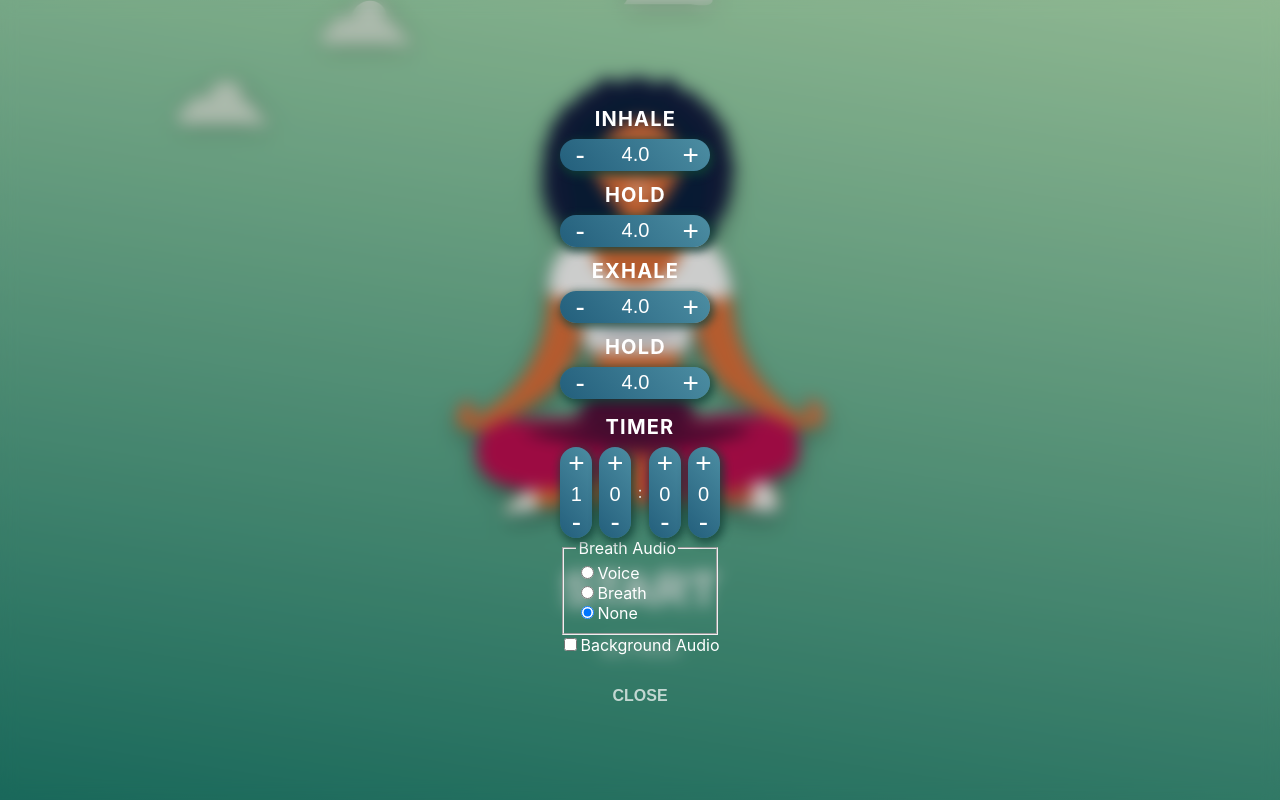
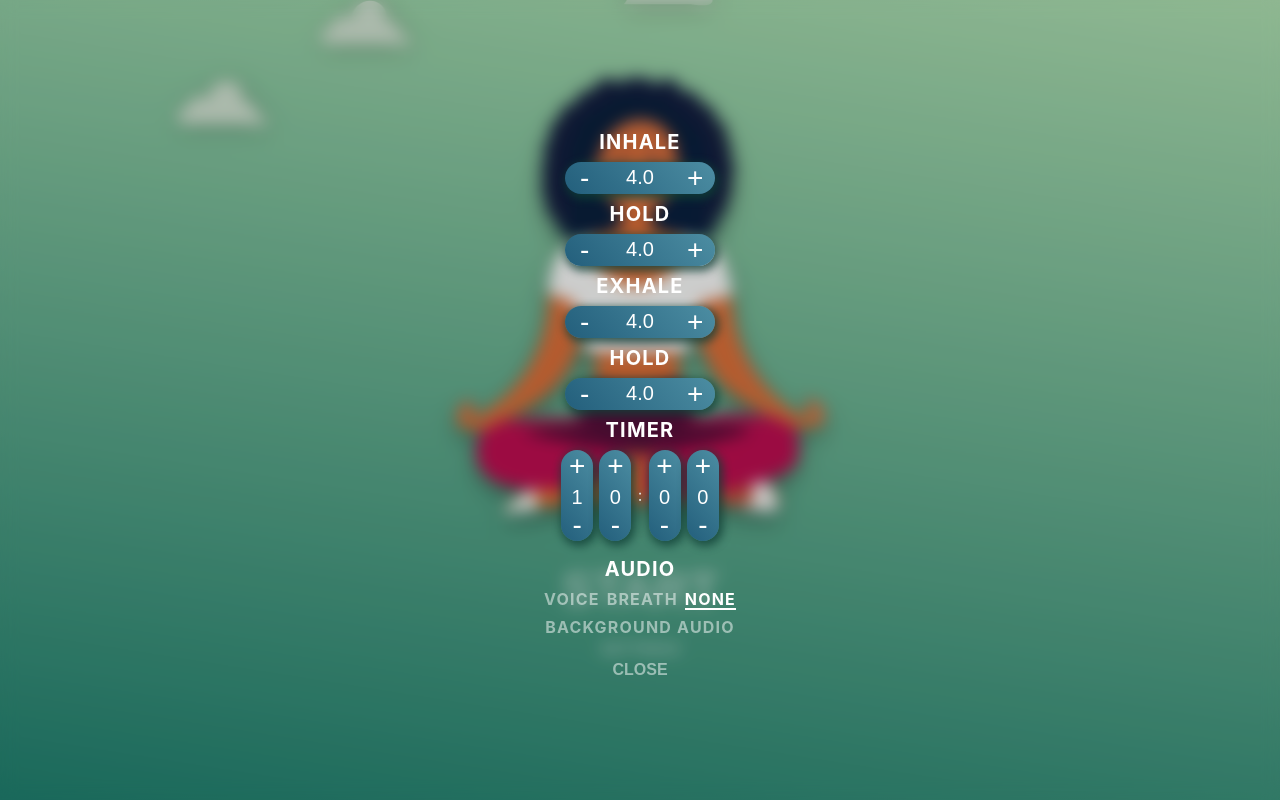
Before and after one commit to jblaszak/breathwork-app, a React (Create React App) app: page / in a window 1280 px wide. Both pictures are taken after a click on the button "SETTINGS". Built offline with nearby package versions, Linux system fonts and the light colour scheme.

Commit message:
Timing tweak and styling/reorganizing of audio inputs.

```diff
--- a/src/App.js
+++ b/src/App.js
@@ -66,6 +66,7 @@ function App() {
   const startAnimation = () => {
     let start = Date.now();
     const animatedClass = `${classes.animation}`;
+    const oneFrameDuration = 1 / 60;
     document.documentElement.style.setProperty("--breath-time", `${breaths[0].value}s`);
 
     function playAnimation() {
@@ -92,7 +93,7 @@ function App() {
         }
       }
 
-      if (interval > breaths[currentBreath].value * 1000) {
+      if (interval > (breaths[currentBreath].value - 0.0166) * 1000) {
         stepCountRef.current++;
         const nextBreath = stepCountRef.current % breaths.length;
         document.documentElement.style.setProperty(
@@ -101,6 +102,7 @@ function App() {
         );
         breathRef.current.innerText = breaths[nextBreath].name;
         breathRef.current.classList.remove(animatedClass);
+        console.log((Date.now() - start) / 1000);
         start = Date.now();
       }
 
@@ -177,9 +179,9 @@ function App() {
             );
           })}
           <TimerControls ref={timerRef} />
-          <fieldset className={classes.breathOptions}>
-            <legend>Breath Audio</legend>
-            <div>
+          <fieldset className={classes.audioOptions}>
+            <legend>AUDIO</legend>
+            <div className={classes.breathAudio}>
               <input
                 type="radio"
                 id="voice"
@@ -188,9 +190,9 @@ function App() {
                 checked={playBreath === "voice"}
                 onChange={(e) => setPlayBreath(e.target.value)}
               />
-              <label htmlFor="voice">Voice</label>
+              <label htmlFor="voice">VOICE</label>
             </div>
-            <div>
+            <div className={classes.breathAudio}>
               <input
                 type="radio"
                 id="breath"
@@ -199,9 +201,9 @@ function App() {
                 checked={playBreath === "breath"}
                 onChange={(e) => setPlayBreath(e.target.value)}
               />
-              <label htmlFor="breath">Breath</label>
+              <label htmlFor="breath">BREATH</label>
             </div>
-            <div>
+            <div className={classes.breathAudio}>
               <input
                 type="radio"
                 id="none"
@@ -210,10 +212,9 @@ function App() {
                 checked={playBreath === "none"}
                 onChange={(e) => setPlayBreath(e.target.value)}
               />
-              <label htmlFor="none">None</label>
+              <label htmlFor="none">NONE</label>
             </div>
-          </fieldset>
-          <div>
+            <div className={classes.backgroundAudio}>
               <input
                 type="checkbox"
                 name="backgroundAudio"
@@ -221,8 +222,9 @@ function App() {
                 value={playBackground}
                 onChange={(e) => setPlayBackground(e.target.checked)}
               />
-            <label htmlFor="backgroundAudio">Background Audio</label>
+              <label htmlFor="backgroundAudio">BACKGROUND AUDIO</label>
             </div>
+          </fieldset>
           <button
             className={`${classes.subButton} ${classes.close}`}
             onClick={() => hideControls()}
--- a/src/App.module.css
+++ b/src/App.module.css
@@ -1,7 +1,9 @@
 :root {
-  --final-opacity: 0.2;
-  --breath-time: 2s;
-  --transform: translateY(10vh);
+  --breath-time: 4s;
+  --breath-final-opacity: 0.2;
+  --button-opacity: 0.5;
+  --button-transition: opacity 0.5s;
+  --button-hover-opacity: 1;
 }
 
 html,
@@ -39,7 +41,7 @@ button {
     opacity: 1;
   }
   100% {
-    opacity: 0.2;
+    opacity: var(--breath-final-opacity);
   }
 }
 
@@ -117,21 +119,24 @@ button {
   margin: 0 0 1rem 0;
   font-size: 3rem;
   font-weight: 700;
+  opacity: var(--button-opacity);
+  transition: var(--button-transition);
 }
 
 .startButton:hover {
-  opacity: 0.7;
+  opacity: var(--button-hover-opacity);
 }
 
 .subButton {
   margin: 0.5rem 0 0 0;
   font-size: 1rem;
   font-weight: 700;
-  opacity: 0.7;
+  opacity: var(--button-opacity);
+  transition: var(--button-transition);
 }
 
 .subButton:hover {
-  opacity: 0.5;
+  opacity: var(--button-hover-opacity);
 }
 
 .breath {
@@ -166,5 +171,73 @@ button {
 
 .close {
   justify-self: center;
-  margin-top: 2rem;
+  margin-top: 1rem;
 }
+
+.audioOptions {
+  border: none;
+  padding: 0;
+  margin-top: 1rem;
+  display: flex;
+  flex-wrap: wrap;
+  justify-content: space-between;
+  max-width: 12rem;
+}
+
+.audioOptions legend {
+  text-align: center;
+  font-size: 1.25rem;
+  letter-spacing: 0.075rem;
+  font-weight: 700;
+  pointer-events: none;
+  padding: 0;
+  margin-bottom: 0.5rem;
+}
+
+.audioOptions,
+.audioOptions label {
+  cursor: pointer;
+}
+
+.audioOptions input {
+  display: none;
+  position: relative;
+}
+
+.audioOptions label {
+  position: relative;
+  letter-spacing: 0.075rem;
+  font-weight: 700;
+  opacity: var(--button-opacity);
+  transition: var(--button-transition);
+}
+
+.audioOptions label:hover {
+  opacity: var(--button-hover-opacity);
+}
+
+.audioOptions input:checked + label {
+  opacity: var(--button-hover-opacity);
+}
+
+.audioOptions input + label::after {
+  content: "";
+  position: absolute;
+  left: 0;
+  right: 0;
+  margin: auto;
+  max-width: 0%;
+  opacity: 0;
+  bottom: -1px;
+  border: 1px solid white;
+  transition: max-width 0.5s, opacity 0.5s;
+}
+
+.audioOptions input:checked + label::after {
+  max-width: 100%;
+  opacity: 1;
+}
+
+.backgroundAudio {
+  margin: 0.5rem auto;
+}
--- a/src/components/Input.module.css
+++ b/src/components/Input.module.css
@@ -2,9 +2,10 @@
   --border-radius: 1rem;
   display: flex;
   position: relative;
+  justify-self: center;
   align-items: center;
   width: 150px;
-  margin-top: 2.75rem;
+  margin-top: 2.5rem;
   background: linear-gradient(229deg, rgba(76, 141, 162, 1) 0%, rgba(35, 95, 124, 1) 100%);
   box-shadow: 2px 3px 10px 2px rgba(16, 64, 55, 0.8);
   color: white;
--- a/src/components/TimerControls.module.css
+++ b/src/components/TimerControls.module.css
@@ -2,9 +2,10 @@
   position: relative;
   display: flex;
   flex-direction: row;
-  justify-content: space-between;
+  justify-content: space-around;
+  padding: 0 1rem;
   align-items: center;
-  margin-top: 3rem;
+  margin-top: 2.5rem;
 }
 
 .timerContainer label {
```
Lines whose indentation alone changed are shown as unchanged.
